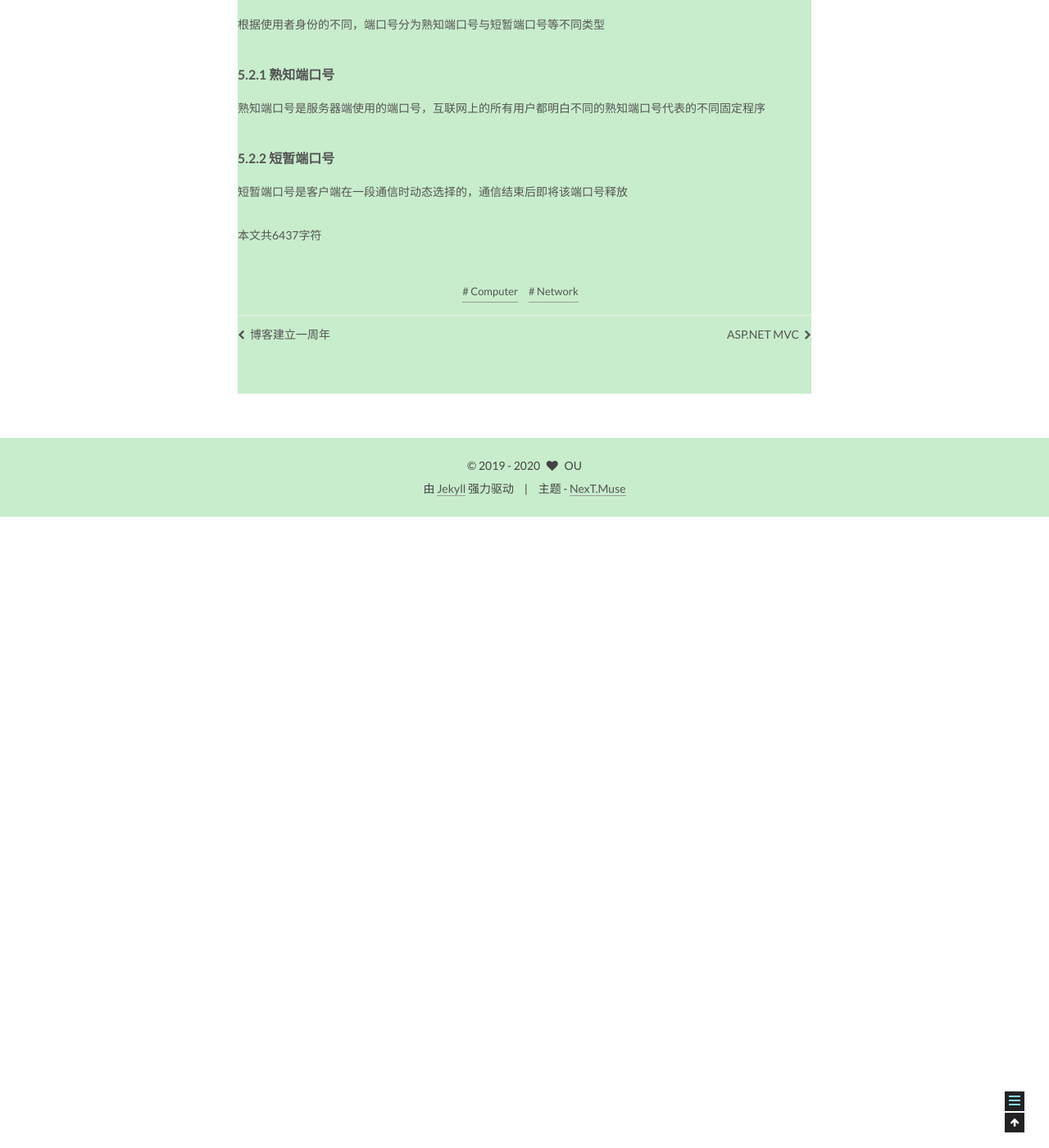
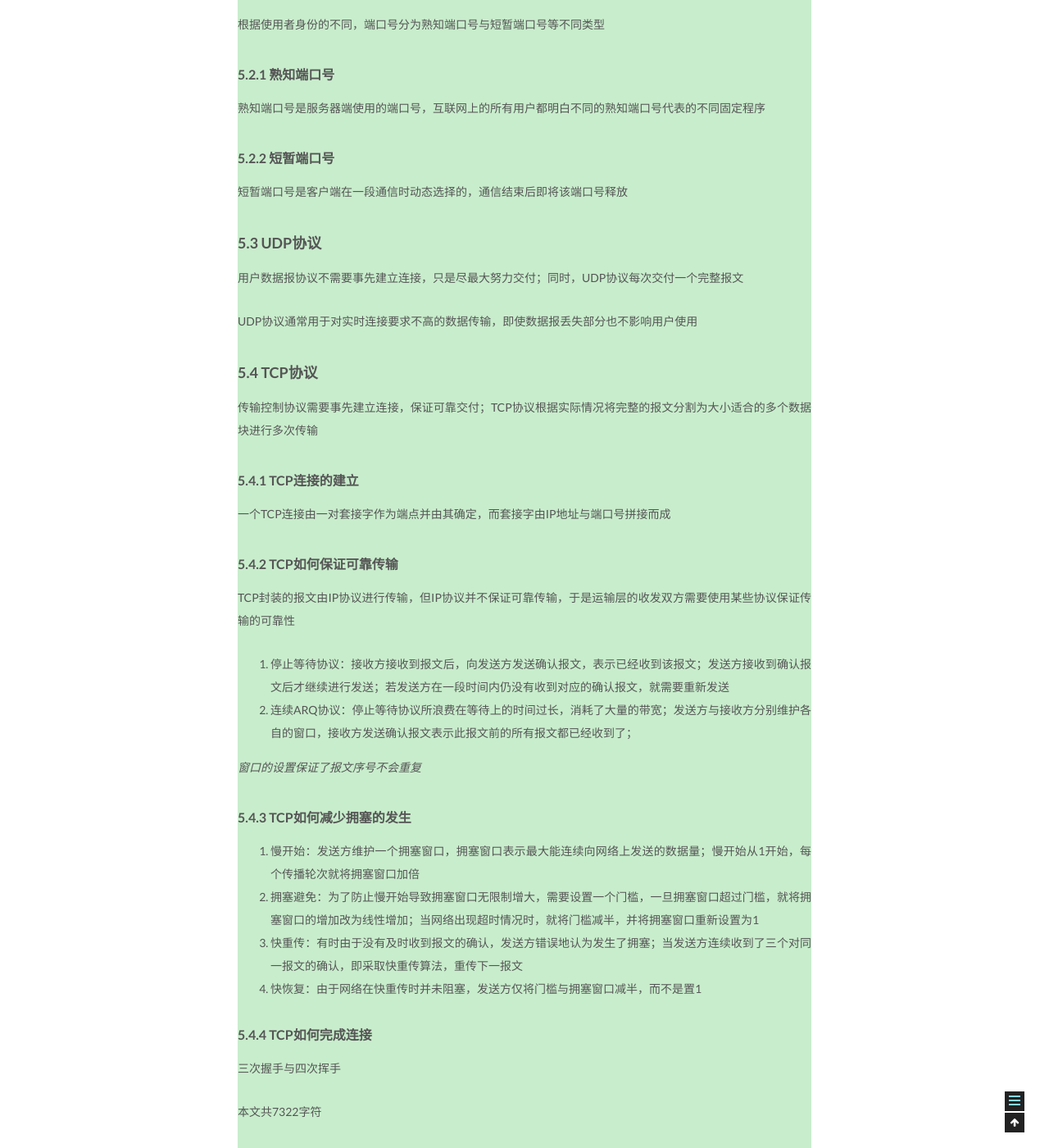
Before and after one commit to ONLYUNIVERSE/ONLYUNIVERSE.github.io, a Jekyll site: the page built from _posts/2020-11-15-计算机网络综述.md, in a window 1280 px wide and 1400 px high, scrolled down 9106 px. Shown: the whole window at 82% size. Built offline with Jekyll 4.4.1, drawn with Linux system fonts in a browser that asks for light colours; formulas are drawn with MathJax 3; before the commit the page ends 9736 px from its top, so only the background shows below that.

Commit message:
Update 2020-11-15-计算机网络综述.md

```diff
--- a/_posts/2020-11-15-计算机网络综述.md
+++ b/_posts/2020-11-15-计算机网络综述.md
@@ -259,4 +259,40 @@ CIDR方案极大地减少了路由表的复杂性
 
 短暂端口号是客户端在一段通信时动态选择的，通信结束后即将该端口号释放
 
+### 5.3 UDP协议
+
+用户数据报协议不需要事先建立连接，只是尽最大努力交付；同时，UDP协议每次交付一个完整报文
+
+UDP协议通常用于对实时连接要求不高的数据传输，即使数据报丢失部分也不影响用户使用
+
+### 5.4 TCP协议
+
+传输控制协议需要事先建立连接，保证可靠交付；TCP协议根据实际情况将完整的报文分割为大小适合的多个数据块进行多次传输
+
+#### 5.4.1 TCP连接的建立
+
+一个TCP连接由一对套接字作为端点并由其确定，而套接字由IP地址与端口号拼接而成
+
+#### 5.4.2 TCP如何保证可靠传输
+
+TCP封装的报文由IP协议进行传输，但IP协议并不保证可靠传输，于是运输层的收发双方需要使用某些协议保证传输的可靠性
+
+1. 停止等待协议：接收方接收到报文后，向发送方发送确认报文，表示已经收到该报文；发送方接收到确认报文后才继续进行发送；若发送方在一段时间内仍没有收到对应的确认报文，就需要重新发送
+2. 连续ARQ协议：停止等待协议所浪费在等待上的时间过长，消耗了大量的带宽；发送方与接收方分别维护各自的窗口，接收方发送确认报文表示此报文前的所有报文都已经收到了；
+
+*窗口的设置保证了报文序号不会重复*
+
+#### 5.4.3 TCP如何减少拥塞的发生
+
+1. 慢开始：发送方维护一个拥塞窗口，拥塞窗口表示最大能连续向网络上发送的数据量；慢开始从1开始，每个传播轮次就将拥塞窗口加倍
+2. 拥塞避免：为了防止慢开始导致拥塞窗口无限制增大，需要设置一个门槛，一旦拥塞窗口超过门槛，就将拥塞窗口的增加改为线性增加；当网络出现超时情况时，就将门槛减半，并将拥塞窗口重新设置为1
+3. 快重传：有时由于没有及时收到报文的确认，发送方错误地认为发生了拥塞；当发送方连续收到了三个对同一报文的确认，即采取快重传算法，重传下一报文
+4. 快恢复：由于网络在快重传时并未阻塞，发送方仅将门槛与拥塞窗口减半，而不是置1
+
+#### 5.4.4 TCP如何完成连接
+
+三次握手与四次挥手
+
 本文共{{ page.content | strip_html | strip_newlines | remove: " " | size }}字符
+
+## 6 应用层[->](https://onlyuniverse.github.io/2020/09/09/%E5%BA%94%E7%94%A8%E5%B1%82/)
```
